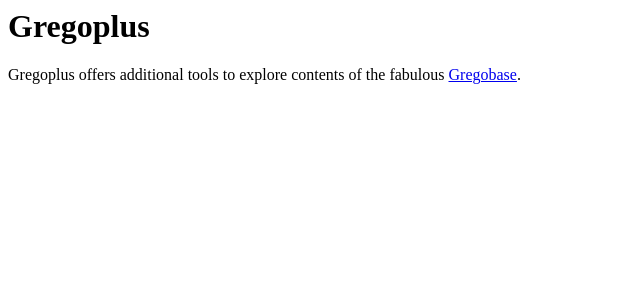
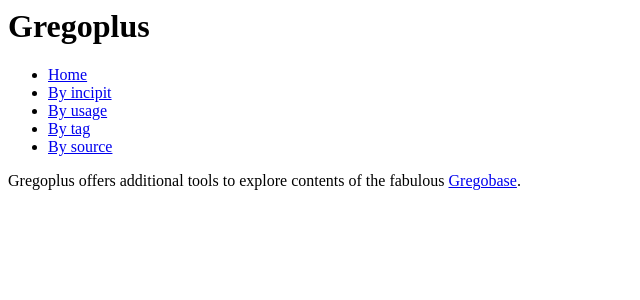
Before and after one commit to igneus/gregoplus, a Django app: page / in a window 1280 px wide. Shown: the top 300 px of the page, without its empty margins (0-640 px from the left). Run offline with Django 3.2, Linux system fonts and the light colour scheme.

Commit message:
home: add simple navigation

```diff
--- a/home/templates/home/index.html
+++ b/home/templates/home/index.html
@@ -1,4 +1,21 @@
 <h1>Gregoplus</h1>
+<ul>
+  <li>
+    <a href="{% url 'home.index' %}">Home</a>
+  </li>
+  <li>
+    <a href="{% url 'incipit' %}">By incipit</a>
+  </li>
+  <li>
+    <a href="{% url 'usage' %}">By usage</a>
+  </li>
+  <li>
+    <a href="{% url 'tag' %}">By tag</a>
+  </li>
+  <li>
+    <a href="{% url 'source' %}">By source</a>
+  </li>
+</ul>
 <p>
   Gregoplus offers additional tools to explore contents
   of the fabulous
--- a/home/urls.py
+++ b/home/urls.py
@@ -3,5 +3,5 @@ from django.conf.urls import url
 from . import views
 
 urlpatterns = [
-    url(r'^$', views.index, name='index'),
+    url(r'^$', views.index, name='home.index'),
 ]
```
